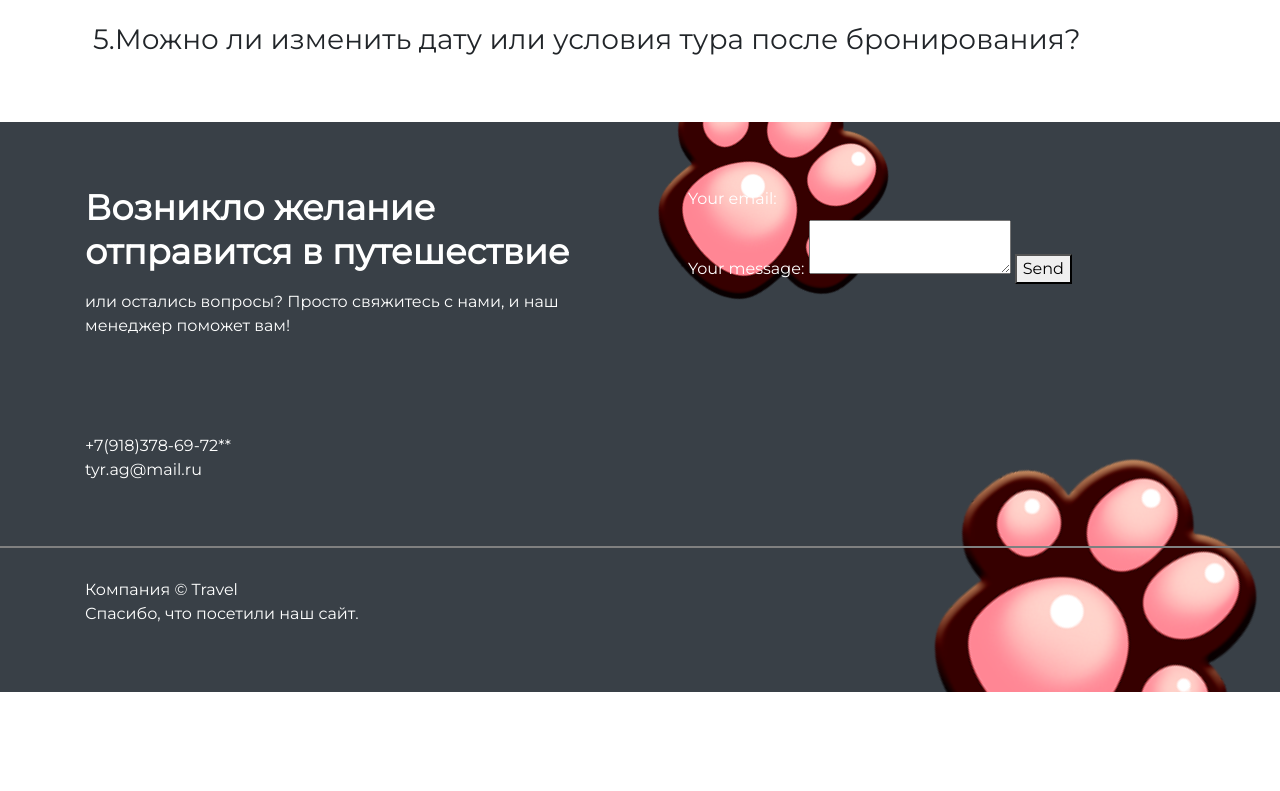
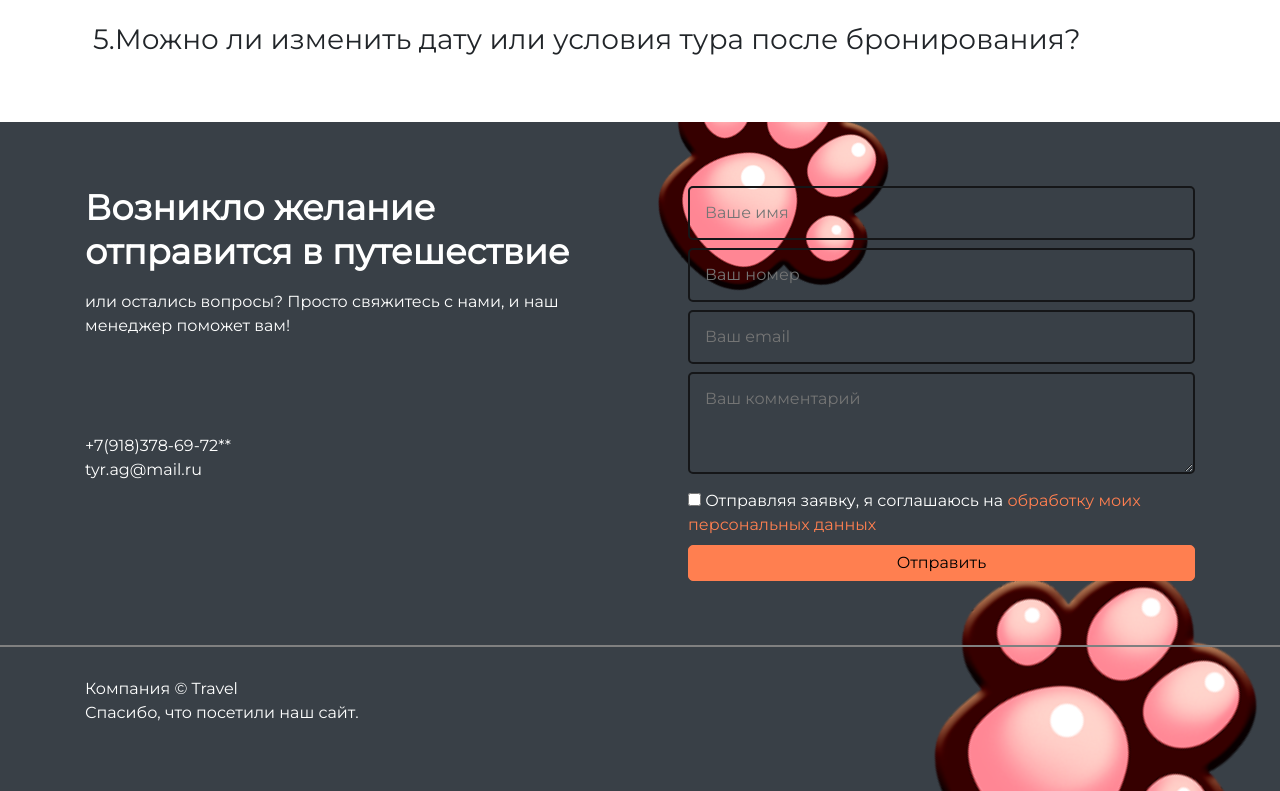
Before and after one commit to Torus211/Project, a website: page index.html in a window 1280 px wide. Shown: the part 5306-6097 px from the top of the page. Before the commit the page ends 5998 px from the top, so only its background shows below. Drawn offline with nearby package versions, Linux system fonts and the light colour scheme.

Commit message:
Update index.html

```diff
--- a/index.html
+++ b/index.html
@@ -719,24 +719,70 @@
                 </div>
                 <div class="footer_form col-md-6 col-xs-12 col-sm-6 p-0 my-3">
                     <div class="footer_wrapper ml-0 ml-md-5">
-                        <!-- modify this form HTML as you wish and place wherever you want your form -->
                        <form
+    id="popupForm"
     action="https://formcarry.com/s/zGrmrGHA6l7"
     method="POST"
     enctype="multipart/form-data"
-                        >
+    class="footer_form d-flex flex-column align-items-stretch"
+    accept-charset="UTF-8">
+
     <label>
-                                Your email:
-                                    <!-- name each of your inputs as you wish -->
-                                <input type="email" name="email">
+        <input
+            class="form_elem form_name"
+            id="formName"
+            name="field_name"
+            placeholder="Ваше имя"
+            required>
     </label>
+
     <label>
-                            Your message:
-                                <textarea name="message"></textarea>
+        <input
+            class="form_elem form_number"
+            id="formNumber"
+            name="field_number"
+            placeholder="Ваш номер"
+            type="tel"
+            pattern="^\+?\d{0,15}$"
+            required>
     </label>
-                              <!-- your other form fields go here -->
-  <button type="submit">Send</button>
+
+    <label>
+        <input
+            class="form_elem form_email"
+            id="formEmail"
+            name="field_email"
+            type="email"
+            placeholder="Ваш email"
+            required>
+    </label>
+
+    <label>
+        <textarea
+            class="form_elem form_message"
+            id="formMessage"
+            name="field_review"
+            placeholder="Ваш комментарий"
+            rows="3"></textarea>
+    </label>
+
+    <label>
+        <input
+            class="form_check"
+            id="formCheck"
+            name="field_check"
+            type="checkbox"
+            required>
+        Отправляя заявку, я соглашаюсь на
+        <a href="/privacy-policy">обработку моих персональных данных</a>
+    </label>
+
+    <input
+        class="btn"
+        type="submit"
+        value="Отправить">
 </form>
+
                     </div>
                 </div>
             </div>
```
Lines whose indentation alone changed are shown as unchanged.
